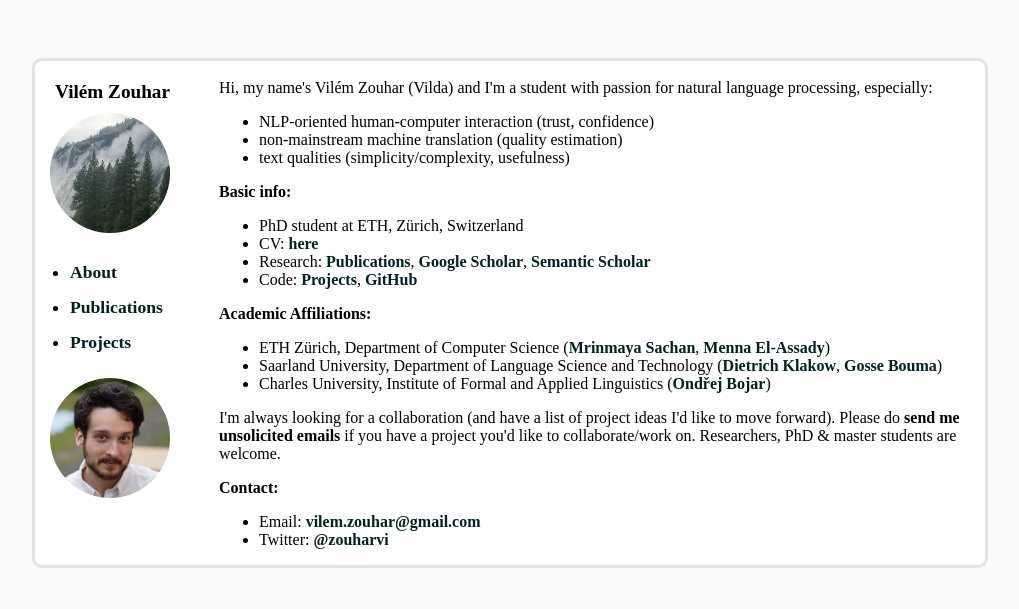
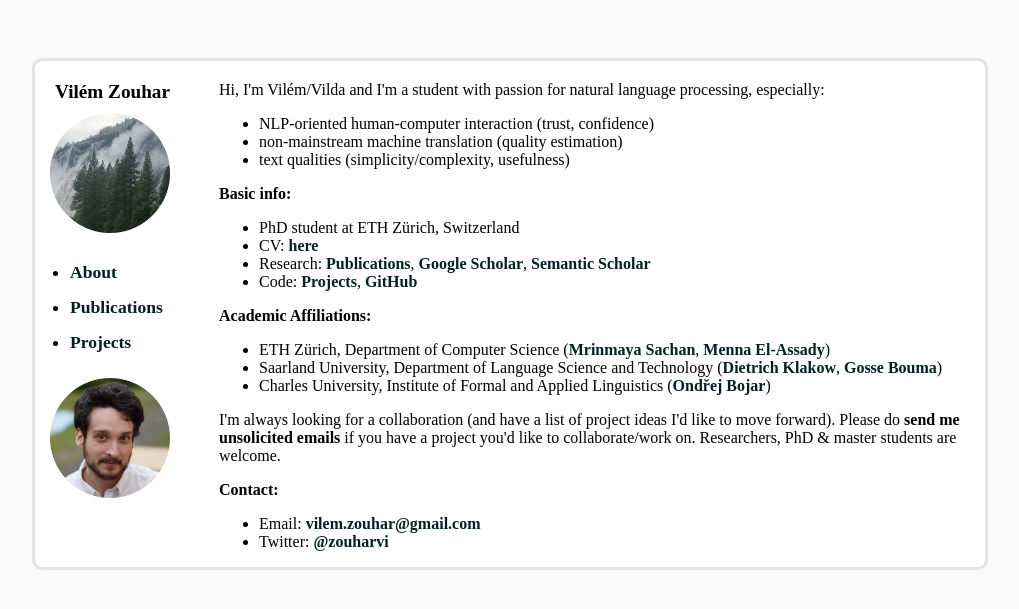
Before and after one commit to zouharvi/zouharvi, a PHP site: page /?p=1 in a window 1280 px wide. Shown: the top 609 px of the page, without its empty margins (130-1149 px from the left). Run offline with PHP 8.4, Linux system fonts and the light colour scheme; some web fonts are replaced.

Commit message:
style fix

```diff
--- a/pages/about.php
+++ b/pages/about.php
@@ -1,6 +1,5 @@
-<p class='t'>
-<p>
-  Hi, my name's Vilém Zouhar (Vilda) and I'm a student with passion for natural language processing, especially:
+<p style="margin-top: 20px;">
+  Hi, I'm Vilém/Vilda and I'm a student with passion for natural language processing, especially:
   <ul>
   	<li>NLP-oriented human-computer interaction (trust, confidence)</li>
     <li>non-mainstream machine translation (quality estimation)</li>
@@ -10,7 +9,7 @@
 
 <p class='t_bold'>Basic info:</p>
 <ul>
-  <li>PhD student at ETH, Zürich, Switzerland</li>
+  <li>PhD student at ETH Zürich, Switzerland</li>
   <li>CV:<span class='tooltip'>
       <a href="https://github.com/zouharvi/vilda.net/raw/master/cv/cv.pdf">here</a>
       <span class='tooltip_text'>This document is probably outdated, please request an updated version.</span>
```
